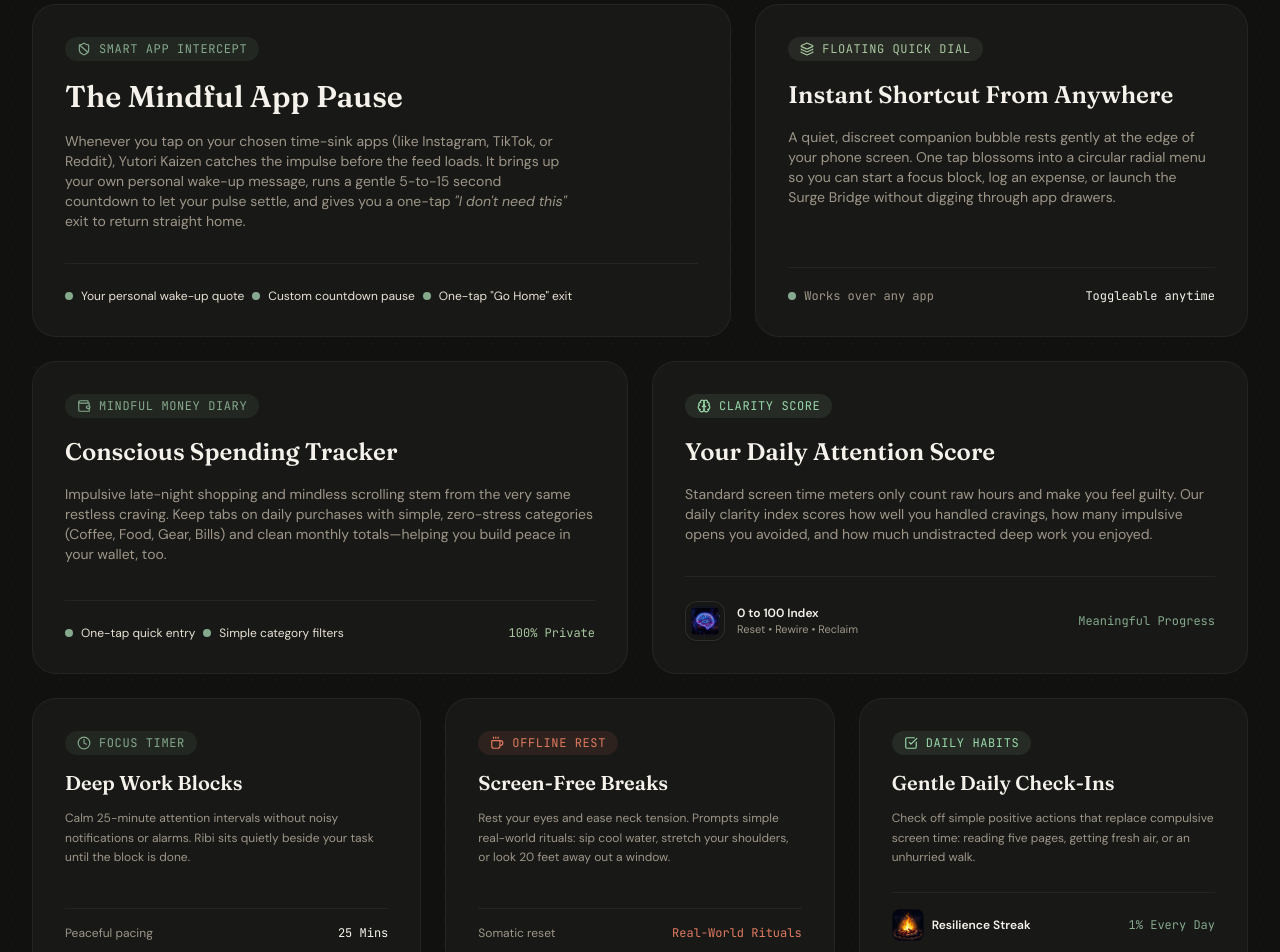
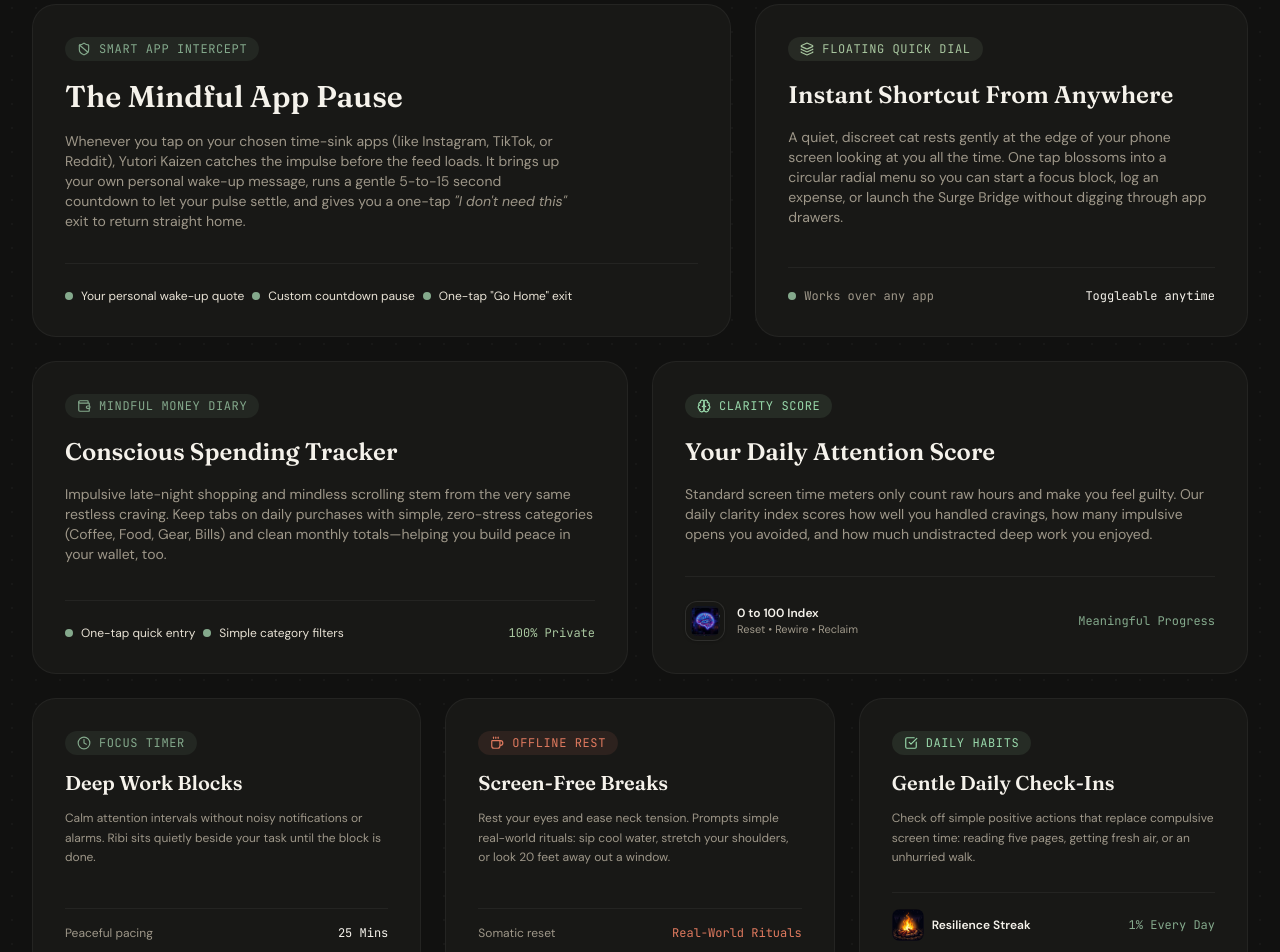
Before and after one commit to Muzan4/YutoriKaizen, a React (Vite) app in the folder website/: page / in a window 1280 px wide. Shown: the part 3580-4532 px from the top of the page. Built offline with nearby package versions, Linux system fonts and the light colour scheme.

Commit message:
update website copy and connect Google Drive APK download link

```diff
--- a/website/src/App.jsx
+++ b/website/src/App.jsx
@@ -9,8 +9,8 @@ import DownloadSection from './components/DownloadSection';
 import Footer from './components/Footer';
 import icRibiHeadImg from './assets/ic_ribi_head.png';
 
-// Replace this with your actual Google Drive public download link!
-export const GOOGLE_DRIVE_DOWNLOAD_URL = "https://drive.google.com/drive/folders/YOUR_DRIVE_FOLDER_OR_FILE_ID?usp=sharing";
+// Google Drive public download link for beta APK
+export const GOOGLE_DRIVE_DOWNLOAD_URL = "https://drive.google.com/file/d/1rZWZramDUcQnE_3uV-bss5N0-tQ0KaMQ/view?usp=sharing";
 
 export default function App() {
   const menuItems = [
--- a/website/src/components/FeaturesGrid.jsx
+++ b/website/src/components/FeaturesGrid.jsx
@@ -95,7 +95,7 @@ export default function FeaturesGrid() {
               Instant Shortcut From Anywhere
             </h3>
             <p className="text-xs sm:text-sm text-parchment-dim leading-relaxed">
-              A quiet, discreet companion bubble rests gently at the edge of your phone screen.
+              A quiet, discreet cat rests gently at the edge of your phone screen looking at you all the time.
               One tap blossoms into a circular radial menu so you can start a focus block, log an expense, or launch the Surge Bridge without digging through app drawers.
             </p>
           </div>
@@ -178,7 +178,7 @@ export default function FeaturesGrid() {
               Deep Work Blocks
             </h3>
             <p className="text-xs text-parchment-dim leading-relaxed">
-              Calm 25-minute attention intervals without noisy notifications or alarms. Ribi sits quietly beside your task until the block is done.
+              Calm attention intervals without noisy notifications or alarms. Ribi sits quietly beside your task until the block is done.
             </p>
           </div>
 
```
